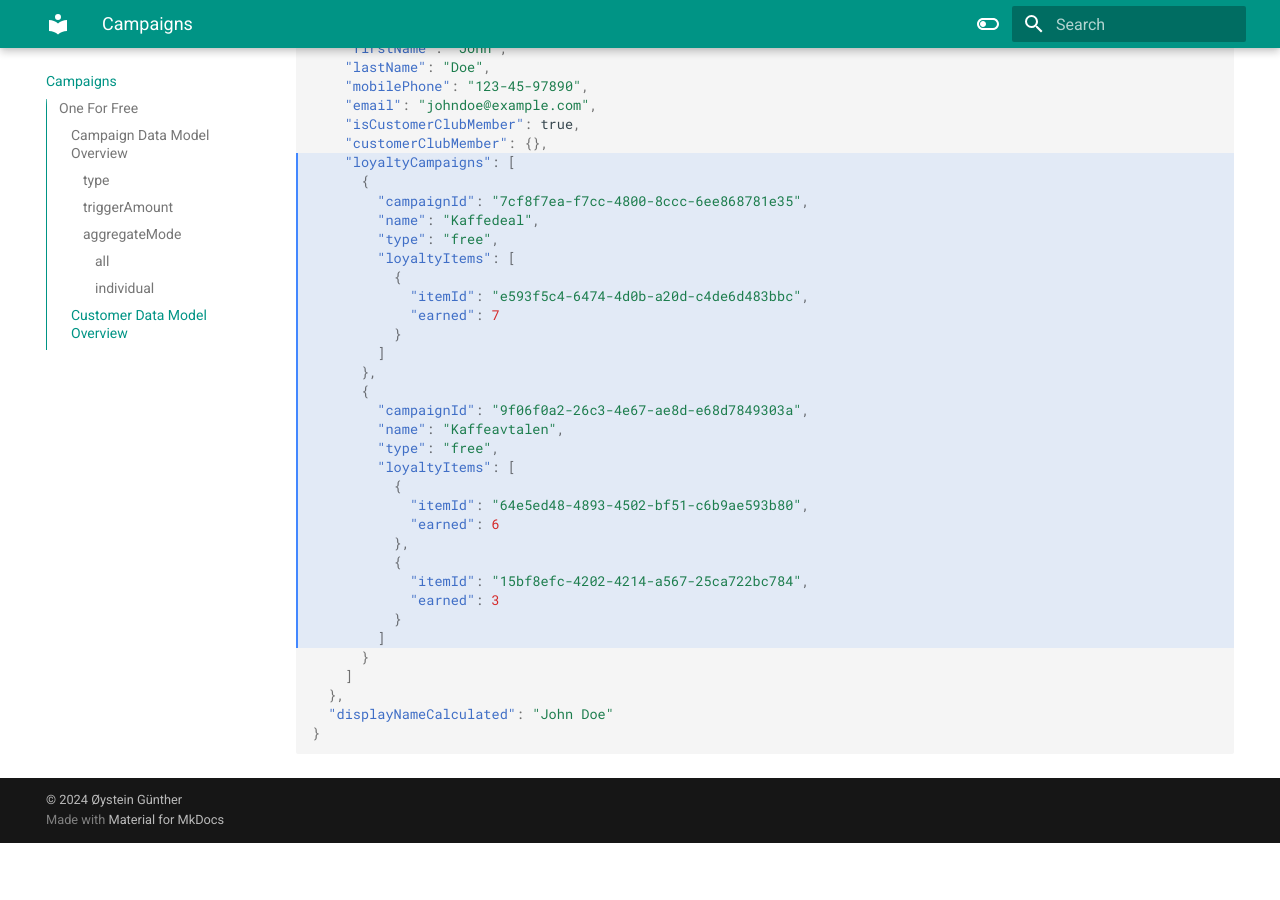
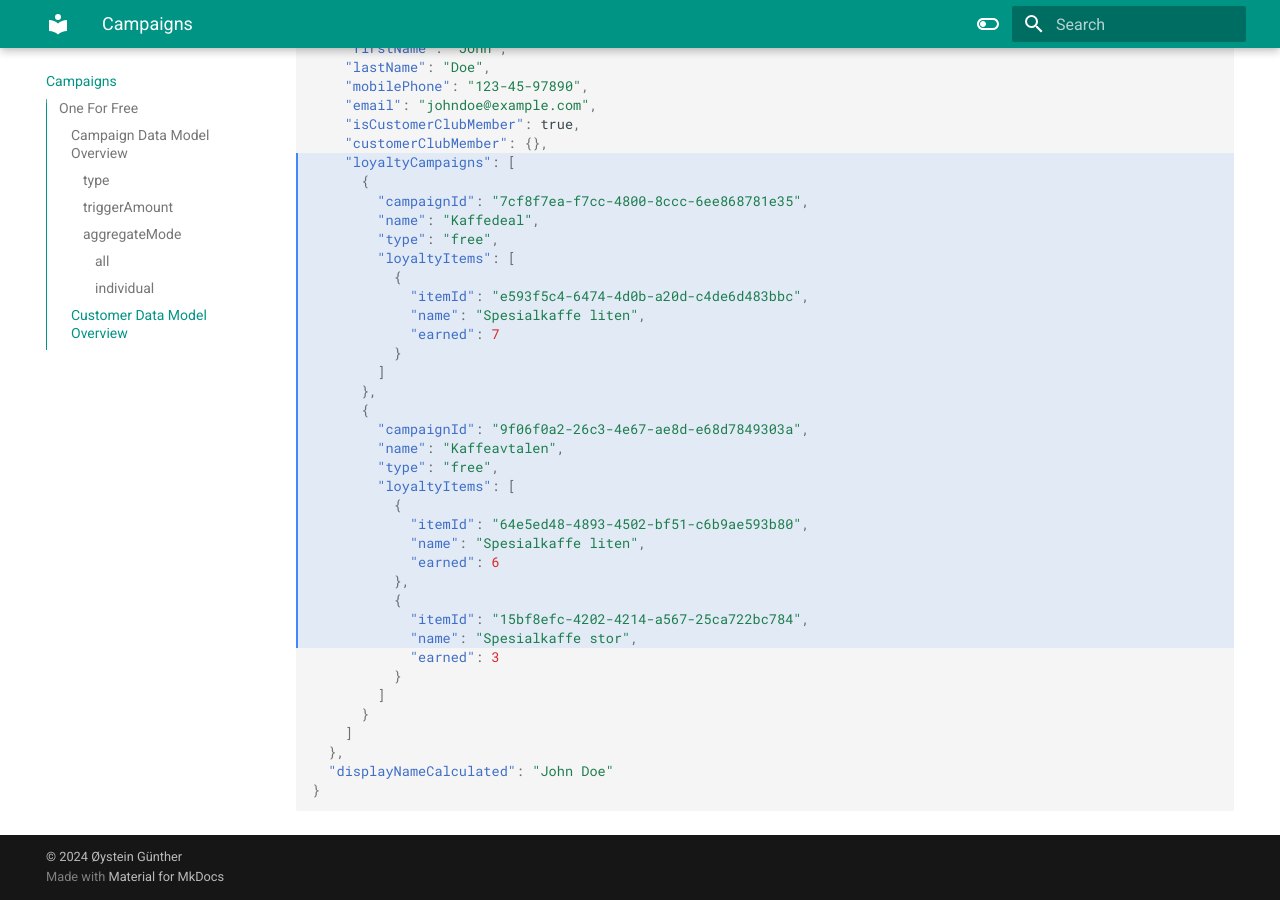
Before and after one commit to gunther-gpos/tillbuddy-pos-docs, an MkDocs documentation site: the page built from docs/campaigns.md, in a window 1280 px wide and 900 px high, scrolled down 2700 px. Built offline with MkDocs 1.6.1 and Material for MkDocs 9.7.7, drawn with Linux system fonts in a browser that asks for light colours; before the commit the page ends 3543 px from its top, so only the background shows below that.

Commit message:
item name

```diff
--- a/docs/campaigns.md
+++ b/docs/campaigns.md
@@ -94,6 +94,7 @@ Key features of the loyaltyCampaigns section include:
         "loyaltyItems": [
           {
             "itemId": "e593f5c4-6474-4d0b-a20d-c4de6d483bbc",
+            "name": "Spesialkaffe liten",
             "earned": 7
           }
         ]
@@ -105,10 +106,12 @@ Key features of the loyaltyCampaigns section include:
         "loyaltyItems": [
           {
             "itemId": "64e5ed48-4893-4502-bf51-c6b9ae593b80",
+            "name": "Spesialkaffe liten",
             "earned": 6
           },
           {
             "itemId": "15bf8efc-4202-4214-a567-25ca722bc784",
+            "name": "Spesialkaffe stor",
             "earned": 3
           }
         ]
```
